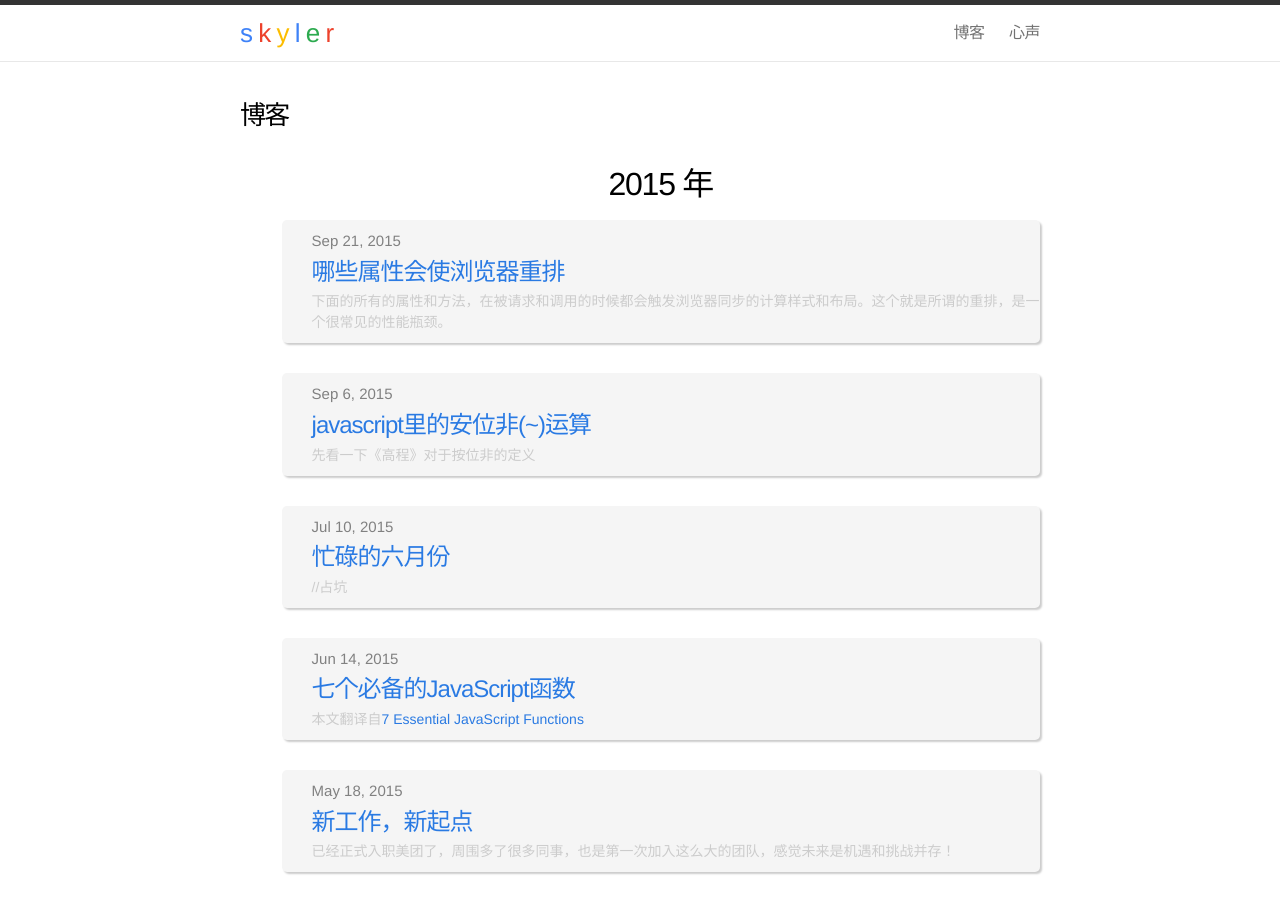
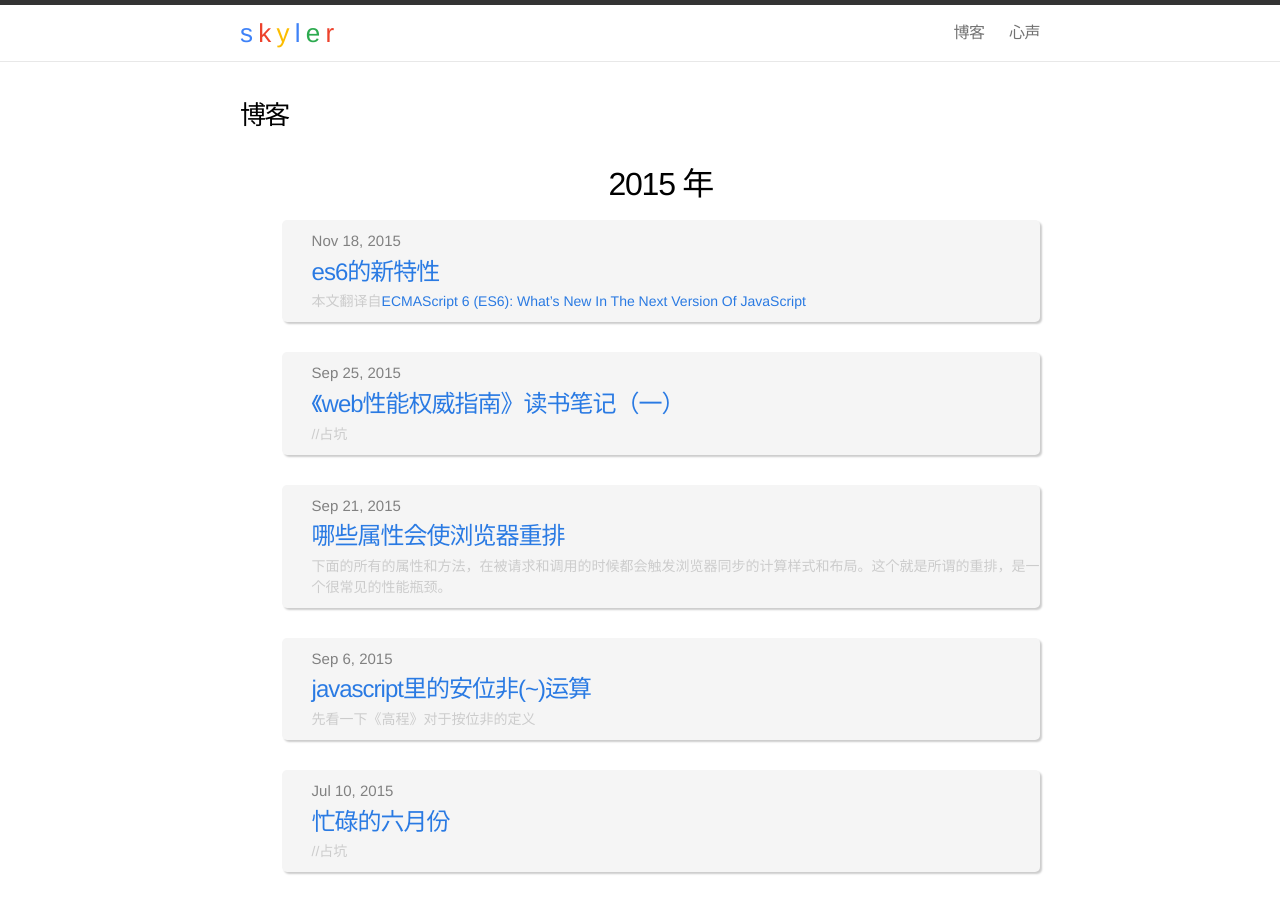
Before and after one commit to skylerzhang/skylerzhang.github.io, a Jekyll site: the page built from blog.html, in a window 1280 px wide and 900 px high. Built offline with Jekyll 4.4.1, drawn with Linux system fonts in a browser that asks for light colours; some of the changed lines change nothing that is shown.

Commit message:
updata a blog

```diff
--- a/_includes/footer.html
+++ b/_includes/footer.html
@@ -61,6 +61,12 @@
             <img src="/images/wb.png">
           </span>
           <!--<span class="username">{{ site.username }}</span>-->
+            <!--<span class="icon weibo">-->
+              <!--<svg version="1.1" class="twitter-icon-svg" xmlns="http://www.w3.org/2000/svg" xmlns:xlink="http://www.w3.org/1999/xlink" x="0px" y="0px"-->
+                 <!--viewBox="0 0 16 16" enable-background="new 0 0 16 16" xml:space="preserve">-->
+                <!--<path fill="#C2C2C2" d=""/>-->
+              <!--</svg>-->
+            <!--</span>-->
           </a>
         </li>
       </ul>
--- /dev/null
+++ b/_posts/2015-09-25-High-performance-browser-networking.markdown
@@ -0,0 +1,9 @@
+---
+layout: post
+title:  "《web性能权威指南》读书笔记（一）"
+date:   2015-09-25
+categories: js
+tag: web 性能
+---
+
+//占坑
--- /dev/null
+++ b/_posts/2015-11-18-es6.markdown
@@ -0,0 +1,530 @@
+---
+layout: post
+title:  "es6的新特性"
+date:   2015-11-18
+categories: es6
+tag: es6
+---
+
+本文翻译自[ECMAScript 6 (ES6): What’s New In The Next Version Of JavaScript](http://www.smashingmagazine.com/2015/10/es6-whats-new-next-version-javascript/)
+
+大家都听说过`ECMAScript6`.它是下一个版本的`javascript`.新增了一些伟大的特性.这些特性的复杂度不一,即可以用在简单的脚本上,也可以用在复杂的应用中.
+这篇文章,我们将讨论一些我精心挑选的ES6特性,这些特性都是你在平时敲代码时候用的到的.
+
+虽然对es6的支持还不全面,但是高版本的浏览器已经开始着手部署支持es6.如果你要在老版本浏览器上应用es6特性,我会提供一个解决方案可以帮助你在马上使用.
+
+###变量
+
+####LET
+
+我们过去常常用`var`声明变量.现在你也可以用`let`来声明.他们的差别是作用域.用`var`声明的作用于是它外层的函数,而`let`声明的变量它是具有块级作用域的.
+
+{% highlight javascript linenos%}
+if(true) {
+   let x = 1;
+}
+console.log(x); // undefined
+{% endhighlight %}
+
+这样可以使函数看上去更整洁,从而减少闲置变量,下面是一个传统的数组遍历
+
+{% highlight javascript linenos%}
+for(let i = 0, l = list.length; i < l; i++) {
+   // do something with list[i]
+}
+console.log(i); // undefined
+{% endhighlight %}
+
+通常情况下,如果在同一个作用于下再写一个遍历那就得重新定义一个变量`j`.但是如果用`let`你可以安全的直接再次声明`i`.
+
+####CONST
+
+还有另一种方式去声明块级作用域变量.用`const`你可以对一个值声明一个只读的引用.你声明的时候必须直接赋值,如果你试图改变它的值或者声明的时候没有直接
+赋值,程序会报错.
+
+{% highlight javascript linenos%}
+const MY_CONSTANT = 1;
+MY_CONSTANT = 2 // Error
+const SOME_CONST; // Error
+{% endhighlight %}
+
+但是你仍然可以修改对象属性和数组成员
+
+{% highlight javascript linenos%}
+const MY_OBJECT = {some: 1};
+MY_OBJECT.some = 'body'; // Cool
+{% endhighlight %}
+
+###箭头函数
+
+剪头函数是对JavaScript语言伟大的补充.它使代码变得更加简介.我们在这篇文章里这么早的就介绍剪头函数,是因为后面我们要用到它.
+
+{% highlight javascript linenos%}
+let books = [{title: 'X', price: 10}, {title: 'Y', price: 15}];
+
+let titles = books.map( item => item.title );
+
+// ES5 equivalent:
+var titles = books.map(function(item) {
+   return item.title;
+});
+{% endhighlight %}
+
+如果我们看箭头函数的语法,你就会发现没有`function`关键字.由零个或者多个参数,`=>`和一个函数表达式组成.`return`是隐式添加的.
+
+{% highlight javascript linenos%}
+// No arguments
+books.map( () => 1 ); // [1, 1]
+
+// Multiple arguments
+[1,2].map( (n, index) => n * index ); // [0, 2]
+{% endhighlight %}
+
+如果你需要更多的地方可以放一个函数表达式在`{ ... }`里:
+
+{% highlight javascript linenos%}
+let result = [1, 2, 3, 4, 5].map( n => {
+   n = n % 3;
+   return n;
+});
+{% endhighlight %}
+
+与传统的标准函数相比,箭头函数不仅仅能够节省字符.一个剪头函数可以从它所在的上下文中继承`this`和`arguments`.这就意味着你可以摆脱像`var that=this`
+这种令人恶心的声明.并且你不用绑定绑定函数到正确的环境中.
+
+{% highlight javascript linenos%}
+let book = {
+   title: 'X',
+   sellers: ['A', 'B'],
+   printSellers() {
+      this.sellers.forEach(seller => console.log(seller + ' sells ' + this.title));
+   }
+}
+
+// ES5 equivalent:
+var book = {
+   title: 'X',
+   sellers: ['A', 'B'],
+   printSellers: function() {
+      var that = this;
+      this.sellers.forEach(function(seller) {
+         console.log(seller + ' sells ' + that.title)
+      })
+   }
+}
+{% endhighlight %}
+
+###字符串
+
+####方法
+
+`String`的原型上加了一些很方便的方法.他们用的很多其实都是`indexOf()`的变通:
+
+{% highlight javascript linenos%}
+'my string'.startsWith('my'); //true
+'my string'.endsWith('my'); // false
+'my string'.includes('str'); // true
+{% endhighlight %}
+
+这些方法简单但是实用.另一个有用的方法是创建重复字符串:
+
+{% highlight javascript linenos%}
+'my '.repeat(3); // 'my my my '
+{% endhighlight %}
+
+####模板字面量
+
+模板字面量提供了一个清晰的方法来创建字符串和拼接字符串.你可能已经很熟悉这种语法了;它由美元符和花括号构成`${..}`.模板字面量必须包含在``中.
+
+{% highlight javascript linenos%}
+let name = 'John',
+   apples = 5,
+   pears = 7,
+   bananas = function() { return 3; }
+
+console.log(`This is ${name}.`);
+
+console.log(`He carries ${apples} apples, ${pears} pears, and ${bananas()} bananas.`);
+
+// ES5 equivalent:
+console.log('He carries ' + apples + ' apples, ' + pears + ' pears, and ' + bananas() +' bananas.');
+{% endhighlight %}
+
+在上面的例子中,和es5相比,模板字面量只不过是方便了字符串拼接而已.然而,模板字面量还可以被用于多行字符串.
+
+{% highlight javascript linenos%}
+let x = `1...
+2...
+3 lines long!`; // Yay
+
+// ES5 equivalents:
+var x = "1...\n" +
+"2...\n" +
+"3 lines long!";
+
+var x = "1...\n2...\n3 lines long!";
+{% endhighlight %}
+
+###数组
+
+数组对象有了一些静态类方法,在`Array`的原型上.
+
+首先,`Array.from`可以从类数组和可遍历对象创建`Array`实例.类数组对象包括:
+
+* 函数里的`arguments`
+* `document.getElementByTagName()`方法返回的`nodelist`对象
+* 新加 `Map`和`Set`数据结构
+
+{% highlight javascript linenos%}
+let itemElements = document.querySelectorAll('.items');
+let items = Array.from(itemElements);
+items.forEach(function(element) {
+    console.log(element.nodeType)
+});
+
+// A workaround often used in ES5:
+let items = Array.prototype.slice.call(itemElements);
+{% endhighlight %}
+
+在上面的例子中你可以看到`item`数组有`forEach`方法,这个放在在`itemElement`里是没有的.
+
+`array.from`一个比较有趣的特性是它的第二个参数`mapFunction`参数.这个方法使你可以用一行代码从map结构中获得数组.
+
+{% highlight javascript linenos%}
+let navElements = document.querySelectorAll('nav li');
+let navTitles = Array.from(navElements, el => el.textContent);
+{% endhighlight %}
+
+然后,我们还有`Array.of`方法,这个方法很像我们非常喜欢的`Array`构造函数,它修复了一种特殊情况,就是当我们传一个单独数字到构造函数的时候不能生成一个由一个元素构成的数组.
+这种情况下`Array.of`要比构造函数`new Array`更合适.然而,在大部分情况下你都是用数组字面量来声明数组.
+
+{% highlight javascript linenos%}
+let x = new Array(3); // [undefined, undefined, undefined]
+let y = Array.of(8); // [8]
+let z = [1, 2, 3]; // Array literal
+{% endhighlight %}
+
+还有一些方法已经被加到了`Array`的原型上了.我认为`find`方法应该是最受js开发人员喜爱的方法.
+
+* `find`返回第一个回调为`true`的元素
+* `findIndex`返回第一个回调为`true`的元素的索引
+* `fill`用给出的参数"覆盖"数组的元素
+
+{% highlight javascript linenos%}
+[5, 1, 10, 8].find(n => n === 10) // 10
+
+[5, 1, 10, 8].findIndex(n => n === 10) // 2
+
+[0, 0, 0].fill(7) // [7, 7, 7]
+[0, 0, 0, 0, 0].fill(7, 1, 3) // [0, 7, 7, 7, 0]
+{% endhighlight %}
+
+###Math对象
+
+一组新方法也被添加到了`Math`对象上.
+
+* `Math.sign`返回一个数是正是负
+* `Math.trunc`返回小数点以前的数
+* `Math.cbrt`返回一个数的立方根
+
+{% highlight javascript linenos%}
+Math.sign(5); // 1
+Math.sign(-9); // -1
+
+Math.trunc(5.9); // 5
+Math.trunc(5.123); // 5
+Math.trunc(-5.123); // -5
+Math.floor(-5.123); // -6,通过对比可以看出Math.floor 和 Math.trunc的区别
+
+Math.cbrt(64); // 4
+{% endhighlight %}
+
+###扩展运算符
+
+在特定的位置扩展数组元素,扩展运算符(`...`)是一种非常方便的语法,像在函数调用时候的参数.
+
+首先让我们来看看怎样用另一个数组来扩展数组元素:
+
+{% highlight javascript linenos%}
+let values = [1, 2, 4];
+let some = [...values, 8]; // [1, 2, 4, 8]
+let more = [...values, 8, ...values]; // [1, 2, 4, 8, 1, 2, 4]
+
+// ES5 equivalent:
+var values = [1, 2, 4];
+var some = [].concat(values, [8]);
+var more = [].concat(values, [8], values);
+// Iterate, push, sweat, repeat...
+// Iterate, push, sweat, repeat...
+{% endhighlight %}
+
+扩展语法在调用函数的时候也非常有用
+
+{% highlight javascript linenos%}
+let values = [1, 2, 4];
+
+doSomething(...values);
+
+function doSomething(x, y, z) {
+   // x = 1, y = 2, z = 4
+}
+
+// ES5 equivalent:
+doSomething.apply(null, values);
+{% endhighlight %}
+
+可以看出,扩展运算符把我们从`fn.apply()`中解救了出来.这个语法的变通性很强,因为扩展运算符可以被用在参数数组的任何地方.这意味着下面这样写也可以
+
+{% highlight javascript linenos%}
+let values = [2, 4];
+doSomething(1, ...values);
+{% endhighlight %}
+
+我们已经把扩展运算符用在了数组和函数参数上.实际上它可以用在一切可遍历的对象上,像`NodeList`:
+
+{% highlight javascript linenos%}
+let form = document.querySelector('#my-form'),
+   inputs = form.querySelectorAll('input'),
+   selects = form.querySelectorAll('select');
+
+let allTheThings = [form, ...inputs, ...selects];
+{% endhighlight %}
+
+###解构
+
+结构提供了一中便利的方法从对象和数组中取出数据.首先一个很好的例子就是用在数组上:
+
+{% highlight javascript linenos%}
+let [x, y] = [1, 2]; // x = 1, y = 2
+
+// ES5 equivalent:
+var arr = [1, 2];
+var x = arr[0];
+var y = arr[1];
+{% endhighlight %}
+
+有了这个语法,多个变量可以只用一行代码就能赋值.你可以很方便的交换两个变量的值
+
+{% highlight javascript linenos%}
+let x = 1,
+   y = 2;
+
+[x, y] = [y, x]; // x = 2, y = 1
+{% endhighlight %}
+
+解构也可以用在对象上.要确保每个键都有对应:
+
+{% highlight javascript linenos%}
+let obj = {x: 1, y: 2};
+let {x, y} = obj; // x = 1, y = 2
+{% endhighlight %}
+
+你也可以用它来改变变量名:
+
+{% highlight javascript linenos%}
+let obj = {x: 1, y: 2};
+let {x: a, y: b} = obj; // a = 1, b = 2
+{% endhighlight %}
+
+另一个很有意思的方法是假装有多个返回值
+
+{% highlight javascript linenos%}
+function doSomething() {
+   return [1, 2]
+}
+
+let [x, y] = doSomething(); // x = 1, y = 2
+{% endhighlight %}
+
+解构还可以用于给参数对象分配默认值.用对象字面量你可以,你可以确实可以假装给形参命名赋值了.
+
+{% highlight javascript linenos%}
+function doSomething({y = 1, z = 0}) {
+   console.log(y, z);
+}
+doSomething({y: 2});
+{% endhighlight %}
+
+###形参
+
+####默认值
+
+在es6里可以给函数的形参设置默认值.语法如下
+
+{% highlight javascript linenos%}
+function doSomething(x, y = 2) {
+   return x * y;
+}
+
+doSomething(5); // 10
+doSomething(5, undefined); // 10
+doSomething(5, 3); // 15
+{% endhighlight %}
+
+如果是es5你可能得想下面这样写一坨
+
+{% highlight javascript linenos%}
+function doSomething(x, y) {
+   y = y === undefined ? 2 : y;
+   return x * y;
+}
+{% endhighlight %}
+
+####rest参数
+
+我们已经说过扩展运算符,这个和扩展运算符很像,它也用`...`语法并且允许你储存参数到一个数组
+
+{% highlight javascript linenos%}
+function doSomething(x, ...remaining) {
+   return x * remaining.length;
+}
+
+doSomething(5, 0, 0, 0); // 15
+{% endhighlight %}
+
+###模块
+
+JS语言对于模块的扩展是很受欢迎的.我认为这事es6所有特性中唯一值得深挖的.
+
+今天许多正式的JavaScript项目都应用了一些模块系统——比如"revealing module pattern"再或者是应用更广泛的AMD和CommonJS规范.
+然而,浏览器是不支持模块系统的.你需要为你的AMD或者CommonJS建立一个模块加载器.类似的工具有RequireJS, Browserify , Webpack , Seajs.
+
+es6规范中包括新的模块语法和一个模块加载器.如果你想要使用模块化就必须按照es6规定的语法来.现代的打包工具支持这种格式,有时候需要插件支持.所以尽情的用吧,
+下面是对`export`和`import`关键词的一些使用:
+
+{% highlight javascript linenos%}
+// lib/math.js
+
+export function sum(x, y) {
+   return x + y;
+}
+export var pi = 3.141593;
+{% endhighlight %}
+
+{% highlight javascript linenos%}
+// app.js
+
+import { sum, pi } from "lib/math";
+console.log('2π = ' + sum(pi, pi));
+{% endhighlight %}
+
+你可以看到,一个文件里可以有多个`export`语句.每一个`export`输出类型必须是确定状态的值（在这个例子里是`function`和`var`）
+
+在这个例子中`import`声明用的语法（和解构类似）明确的定义了什么被导入.如果像全部导入模块里的方法和属性可以用`*`结合`as`来把导入的模块对象赋值到一个本地对象上.
+
+{% highlight javascript linenos%}
+// app.js
+
+import * as math from "lib/math";
+console.log('2π = ' + math.sum(math.pi, math.pi));
+{% endhighlight %}
+
+模块系统可以输出一个`default`默认属性.这个默认的值也可以是一个函数.导入这个默认值到一个模块中,你只需要提供了本地名称即可.
+
+{% highlight javascript linenos%}
+// lib/my-fn.js
+
+export default function() {
+   console.log('echo echo');
+}
+
+// app.js
+
+import doSomething from 'lib/my-fn';
+doSomething();
+{% endhighlight %}
+
+请记住那个`import`声明是同步的,但是代码不会被执行直到所有的依赖都加载完毕.
+
+###类
+
+类是es6里非常值得讨论的特性.一些人认为它违反了JavaScript原型的本质,另一些人认为它降低了初学者和其他语言开发真的入门门槛,并且能够帮助人们开发大型应用.
+
+类的创建是围绕着`class`和`constructor`等关键词的.这儿有一个小例子:
+
+{% highlight javascript linenos%}
+class Vehicle {
+   constructor(name) {
+      this.name = name;
+      this.kind = 'vehicle';
+   }
+   getName() {
+      return this.name;
+   }
+}
+
+// Create an instance
+let myVehicle = new Vehicle('rocky');
+{% endhighlight %}
+
+注意类定义的并不是一个标准对象;因此,类成员之间并不需要用逗号隔开.
+
+要创建一个类的实例,你必须用`new`关键词.要从基类继承要用到`extends`关键词:
+
+{% highlight javascript linenos%}
+class Car extends Vehicle {
+   constructor(name) {
+      super(name);
+      this.kind = 'car'
+   }
+}
+
+let myCar = new Car('bumpy');
+
+myCar.getName(); // 'bumpy'
+myCar instanceof Car; // true
+myCar instanceof Vehicle; //true
+{% endhighlight %}
+
+继承来自父类的属性和方法,你可以用`super()`关键字:
+
+* 用`super()`调用父类的构造函数
+* 调用成员方法`super.getName()`
+
+###Symbols
+
+Symbols是一中新的原始数据格式,和`Number`,`String`一样.你可以用symbols为属性创建唯一的标识或者创建常量.
+
+{% highlight javascript linenos%}
+const MY_CONSTANT = Symbol();
+
+let obj = {};
+obj[MY_CONSTANT] = 1;
+{% endhighlight %}
+
+注意,用symbols创建的键值对是不能通过`Object.getOwnPropertyNames()`获得的,也能不能被`for...in`遍历,Object.keys(),JSON.stringify()等都不能获得.
+这事symbols属性和普通键值对对打的区别.不过你可以通过`Object.getOwnPropertySymbols()`获得.
+
+Symbol和`const`类似,因为他们都不可变的:
+
+{% highlight javascript linenos%}
+const CHINESE = Symbol();
+const ENGLISH = Symbol();
+const SPANISH = Symbol();
+
+switch(language) {
+   case CHINESE:
+      //
+      break;
+   case ENGLISH:
+      //
+      break;
+   case SPANISH:
+      //
+      break;
+   default:
+      //
+      break;
+}
+{% endhighlight %}
+
+你可以给symbol一个描述.但是你不能通过它来获得symbol本身.这个描述主要用来debug.
+
+{% highlight javascript linenos%}
+const CONST_1 = Symbol('my symbol');
+const CONST_2 = Symbol('my symbol');
+
+typeof CONST_1 === 'symbol'; // true
+
+CONST_1 === CONST_2; // false
+{% endhighlight %}
```
Also changed, not shown: 1 other file.
